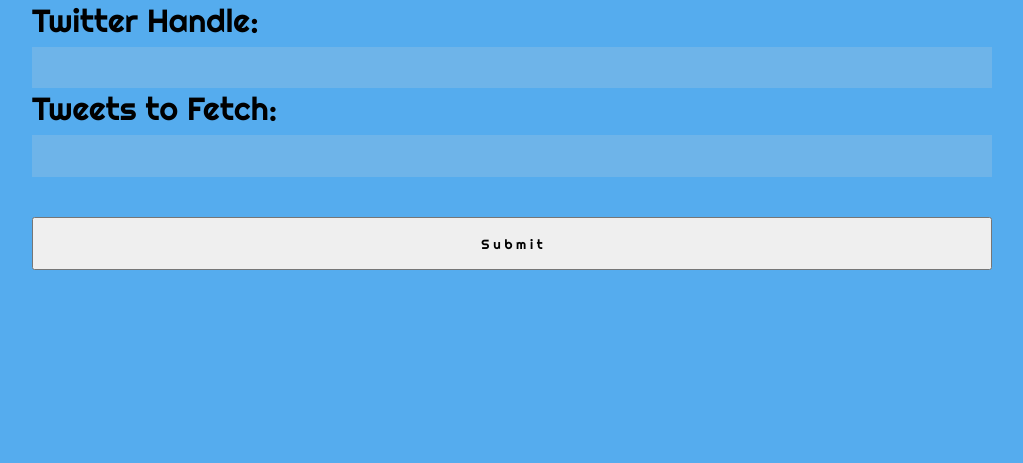
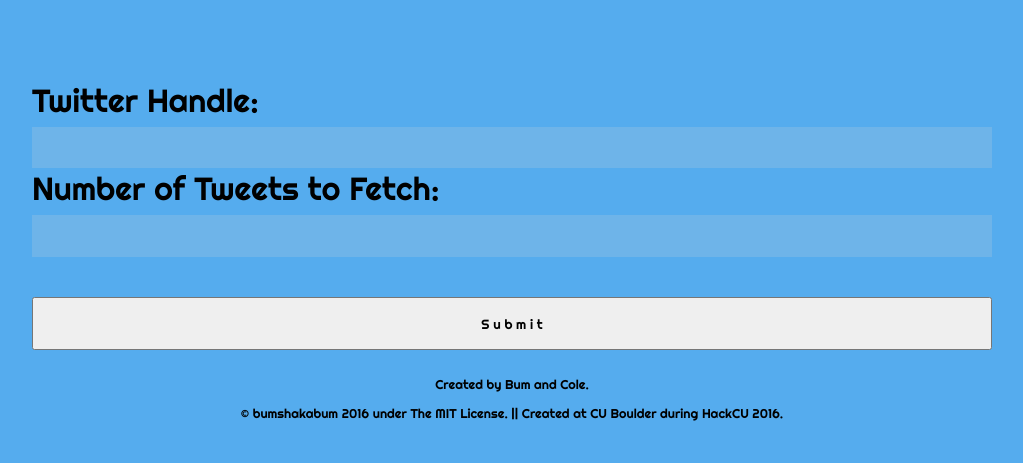
Before and after one commit to abumsoo/coleis-Ay, a website: page index.html in a window 1280 px wide. Shown: the whole page, without its empty margins (128-1151 px from the left). Drawn offline with Linux system fonts and the light colour scheme.

Commit message:
reformat index.html with styles.css for a better look.

```diff
--- a/index.html
+++ b/index.html
@@ -17,14 +17,21 @@
     <div id="container">
       <div id="center">
         <form action="http://localhost:8081/process_get" method="GET">
+		<br class="gap">
+		<br class="gap">
           Twitter Handle:<br class="gap"><input class="text" type="text" name="act_req">
           <br class="space">
-          Tweets to Fetch:<br class="gap"><input class="number" type="number" name="count_req">
+          Number of Tweets to Fetch:<br class="gap"><input class="number" type="number" name="count_req">
           <br class="space">
           <br class="space">
-          <input class="submit" type="submit" value="S u b m i t" width="20em" height="5em">
+          <input class="submit" type="submit" value="S u b m i t">
         </form>
-      </div>
+		<div id="base">
+		<p>Created by Bum and Cole.
+			<br>
+		   <div id="info">&copy bumshakabum 2016 under The MIT License.     ||     Created at CU Boulder during HackCU 2016.</div></p>
+        </div>
+	  </div>
     </div>
   </body>
   </html>
--- a/styles.css
+++ b/styles.css
@@ -51,8 +51,32 @@
 	height: 4em;
 }
 
-#center {
-	vertical-align: middle;
+#base {
+	display: block;
+	font-size: .4em;
+	text-align: center;
+	width: 100%;
+	margin: 0 auto;
+	padding: 1em;
+}
+
+p {
+	position: relative;
+	bottom: 1;
+	text-align: center;
+	width: 100%;
+	display: block;
+	margin: 0 auto;
+	padding: 1em;
+}
+
+#info {
+	position: relative;
+	bottom: 0;
+	width: 100%;
+	display: block;
+	text-align: center 0;
+	margin: 0 auto;
 }
 
 #container {
```
